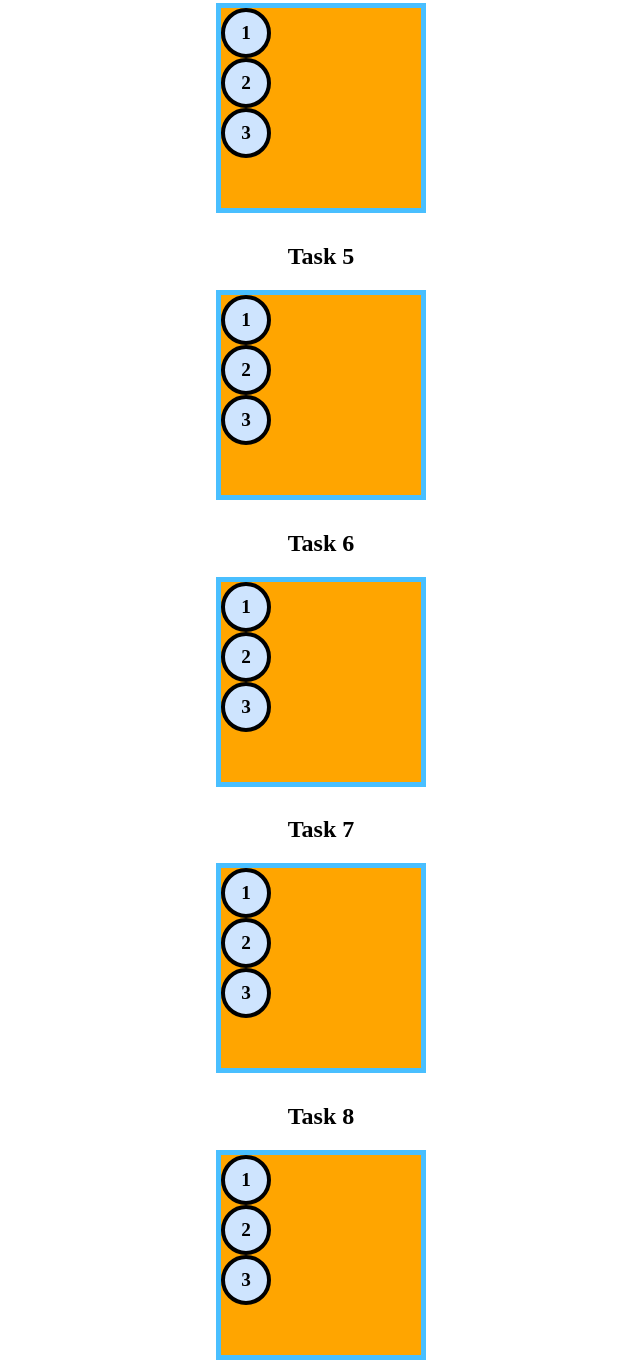
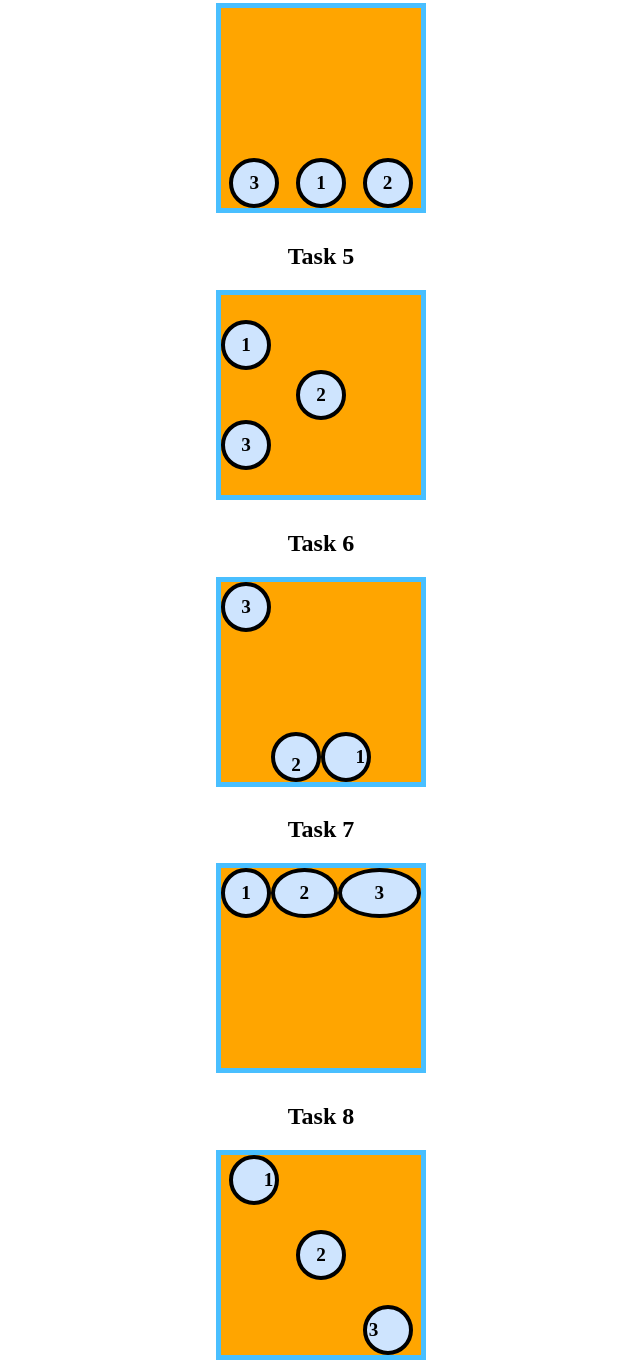
Before and after one commit to bloominstituteoftechnology/module-project-html-and-css-iii-troyrice13, a plain HTML site: page index.html in a window 1280 px wide. Shown: the part 1230-2593 px from the top of the page, without its empty margins (319-959 px from the left). Drawn offline with Linux system fonts and the light colour scheme.

Commit message:
-m module project complete

```diff
--- a/index.html
+++ b/index.html
@@ -57,20 +57,123 @@
 
     /* 👉 Task 1 - [HINT] only the flex container needs to be manipulated */
 
+    #flexContainer1 {
+      display: flex;
+      justify-content: space-around;
+    }
+
     /* 👉 Task 2 - [HINT] the flex container needs to change direction */
+
+    #flexContainer2 {
+      display: flex;
+      flex-direction: column;
+      align-items: center;
+      justify-content: space-between;
+    }
 
     /* 👉 Task 3 - [HINT] the flex direction can be reversed */
 
+    #flexContainer3 {
+      display: flex;
+      flex-direction: column-reverse;
+      align-items: flex-end;
+      justify-content: flex-end;
+    }
+
     /* 👉 Task 4 - [HINT] the flex items need a new order */
+
+    #flexContainer4 {
+      display: flex;
+      justify-content: space-around;
+      align-items: flex-end;
+    }
+
+    #flexContainer4 .flexItem:nth-child(1) {
+      order: 2;
+    }
+
+    #flexContainer4 .flexItem:nth-child(2) {
+      order: 3;
+    }
+
+    #flexContainer4 .flexItem:nth-child(3) {
+      order: 1;
+    }
 
     /* 👉 Task 5 - [HINT] research align-self */
 
+    #flexContainer5 {
+      display: flex;
+      justify-content: center;
+      flex-direction: column;
+    }
+
+
+    #flexContainer5 .flexItem:nth-child(2) {
+     align-self: center;
+    }
+
     /* 👉 Task 6 - [HINT] flex items can be flex containers */
+
+    #flexContainer6 {
+      display: flex;
+      flex-direction: row-reverse;
+      align-items: flex-end;
+      justify-content: flex-end;
+    }
+
+    #flexContainer6 .flexItem:nth-child(1) {
+      justify-content: flex-end;
+    }
+
+    #flexContainer6 .flexItem:nth-child(2) {
+      align-items: flex-end;
+    }
+
+    #flexContainer6 .flexItem:nth-child(3) {
+      align-self: flex-start;
+    }
 
     /* 👉 Task 7 - [HINT] research flex-grow */
 
+    #flexContainer7 {
+      display: flex;
+      align-items: flex-start;
+      justify-content: space-around;
+    }
+
+    #flexContainer7 .flexItem:nth-child(1) {
+
+    }
+
+    #flexContainer7 .flexItem:nth-child(2) {
+      flex-grow: 1;
+    }
+
+    #flexContainer7 .flexItem:nth-child(3) {
+      flex-grow: 2;
+    }
+
     /* 👉 Task 8 - [HINT] you got this! */
 
+    #flexContainer8 {
+      display: flex;
+      align-items: flex-start;
+      justify-content: space-around;
+    }
+
+    #flexContainer8 .flexItem:nth-child(1) {
+      justify-content: flex-end;
+    }
+
+    #flexContainer8 .flexItem:nth-child(2) {
+      align-self: center;
+    }
+
+    #flexContainer8 .flexItem:nth-child(3) {
+      align-self: flex-end;
+      justify-content: flex-start;
+    }
 
     /*
     👉 Part 2 of 2 👈
```
